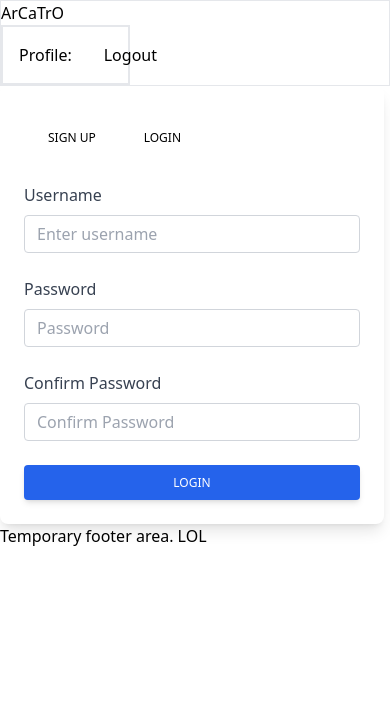
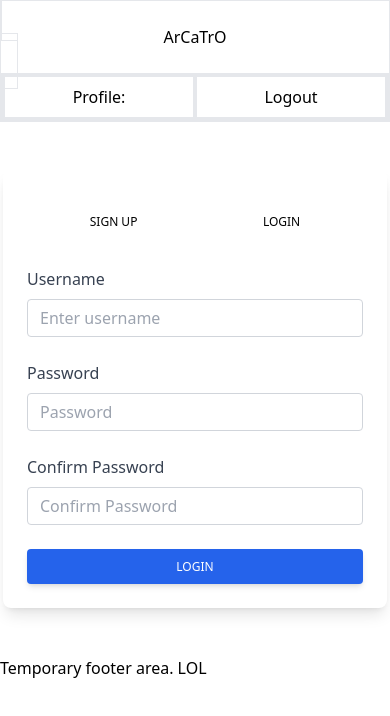
Before and after one commit to JoelKovalcson/Catro-Gaming, a React (Create React App) app in the folder client/: page /login in a window 390 px wide. Shown: the top 716 px of the page. Built offline with nearby package versions, Linux system fonts and the light colour scheme; what tw-elements would draw is missing.

Commit message:
Mobile responsiveness

```diff
--- a/client/src/components/Header.js
+++ b/client/src/components/Header.js
@@ -4,8 +4,8 @@ import { Link } from 'react-router-dom';
 
 const Header = () => {
 	return (
-		<header className='flex-col sm:flex border'>
-			<Link to='/' className='w-1/2'>
+		<header className='flex-col sm:flex sm:flex-row border'>
+			<Link to='/' className='sm:w-full text-center border p-4'>
 				<h1>ArCaTrO</h1>
 			</Link>
 			<Navigator/>
--- a/client/src/components/Navigator.js
+++ b/client/src/components/Navigator.js
@@ -3,9 +3,9 @@ import { Link } from 'react-router-dom';
 
 const Navigator = () => {
   return (
-    <nav className='flex border-2 w-1/3'>
-      <Link to="/Profile" className='p-4'>Profile: {}</Link>
-      <Link to="/" className='p-4'>Logout</Link>
+    <nav className='flex border-2 sm:w-1/4 justify-around'>
+      <Link to="/Profile" className='p-2 md:p-4 w-full border-2 hover:shadow-lg hover:shadow-blue-500 text-center'>Profile: {}</Link>
+      <Link to="/" className='p-2 md:p-4 w-full border-2 hover:shadow-lg hover:shadow-blue-500 text-center'>Logout</Link>
       {/* <Link to="/"></Link> */}
     </nav>
   )
--- a/client/src/components/Stats.js
+++ b/client/src/components/Stats.js
@@ -3,7 +3,7 @@ import React from 'react';
 const Stats = () => {
 	return (
 		<>
-
+			<p>Hi Score: 300 gazillion wowwww!</p>
 		</>
 	)
 }
--- a/client/src/pages/Profile.js
+++ b/client/src/pages/Profile.js
@@ -1,9 +1,12 @@
 import React from 'react';
+import { Link } from 'react-router-dom';
+import Stats from '../components/Stats'
 
 const Profile = () => {
 	return (
 		<>
-
+			<h2>Stats:</h2>
+			<Stats/>
 		</>
 	)
 }
--- a/client/src/pages/SignUp.js
+++ b/client/src/pages/SignUp.js
@@ -82,8 +82,8 @@ const SignUp = () => {
 	}
 
 	return (
-		<div className="block p-6 rounded-lg shadow-lg bg-white max-w-sm">
-			<ul className="nav nav-tabs flex flex-col md:flex-row flex-wrap list-none border-b-0 pl-0 mb-4" id="tabs-tab"
+		<div className="block mx-auto my-12 p-6 rounded-lg shadow-lg bg-white max-w-sm">
+			<ul className="nav nav-tabs flex justify-around flex-wrap list-none border-b-0 pl-0 mb-4" id="tabs-tab"
 				role="tablist">
 				<li className="nav-item" role="presentation">
 					<button href="#tabs-signup" className="
--- a/client/tailwind.config.js
+++ b/client/tailwind.config.js
@@ -4,15 +4,11 @@ module.exports = {
 		"./node_modules/tw-elements/dist/js/**/*.js"
 	],
   theme: {
-	screens: {
-		'sm': '460px',
-
-		'md': '',
-
-		'lg': ''
-	},
-    extend: {
-			colors: {
+	  extend: {
+		  screens: {
+			  'sm': '475px'
+		  },
+		  colors: {
 				'color-1' : '#EF3054',
 				'color-2' : '28502E',
 				'color-3' : 'F4AC45',
```
